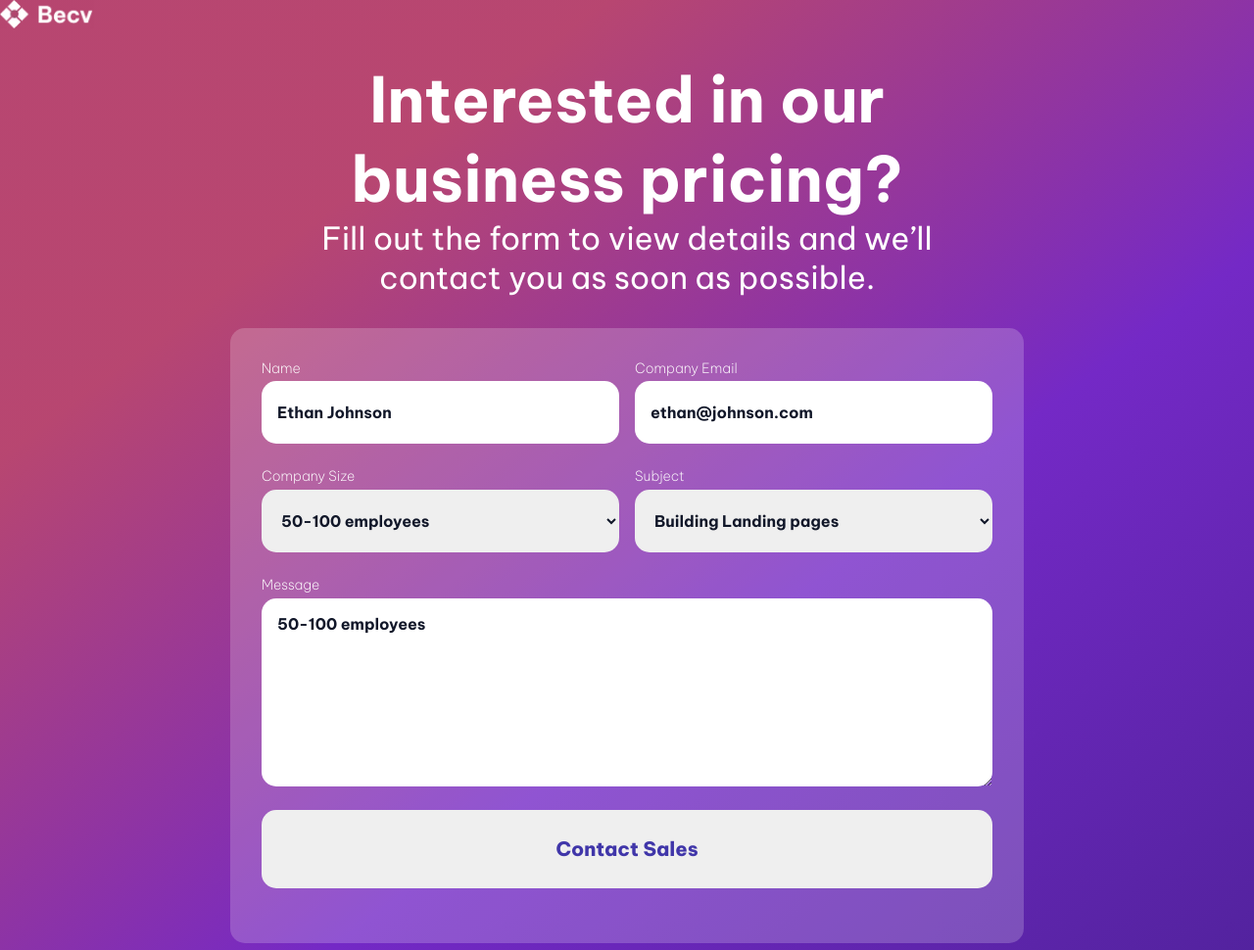
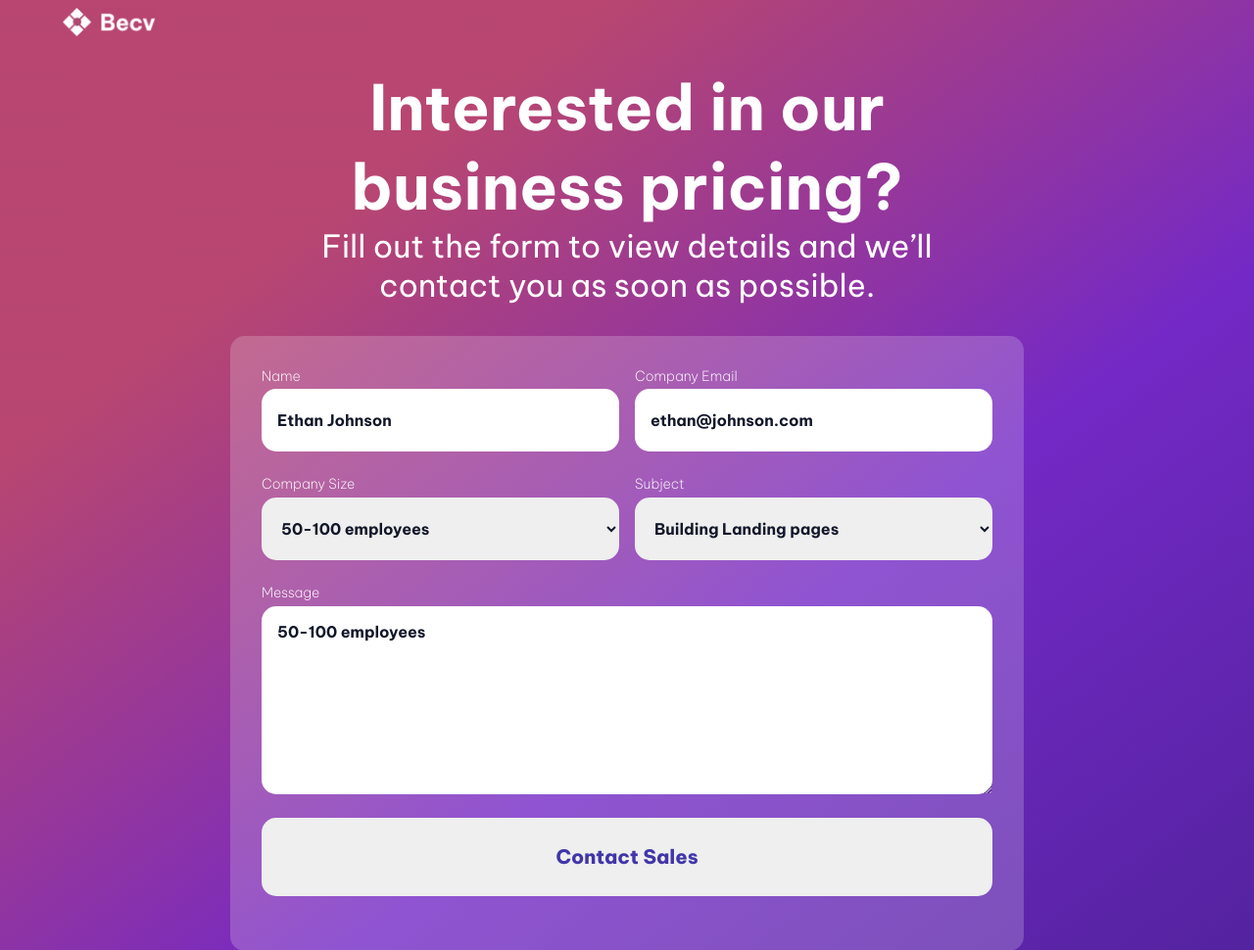
Before and after one commit to dev-RonnieTR/contact-page, a plain HTML site: page index.html in a window 1280 px wide. Shown: the top 970 px of the page at 98% size. Drawn offline with Linux system fonts and the light colour scheme.

Commit message:
Adjust logo positioning

```diff
--- a/styles.css
+++ b/styles.css
@@ -23,6 +23,8 @@ body {
 .logo-img {
     width: 6rem;
     height: auto;
+    margin-top: 1vh;
+    margin-left: 5%;
 }
 
 header {
```
